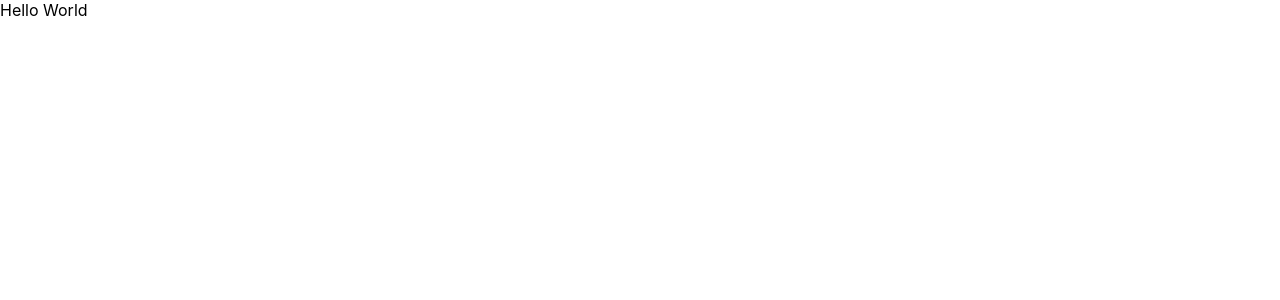
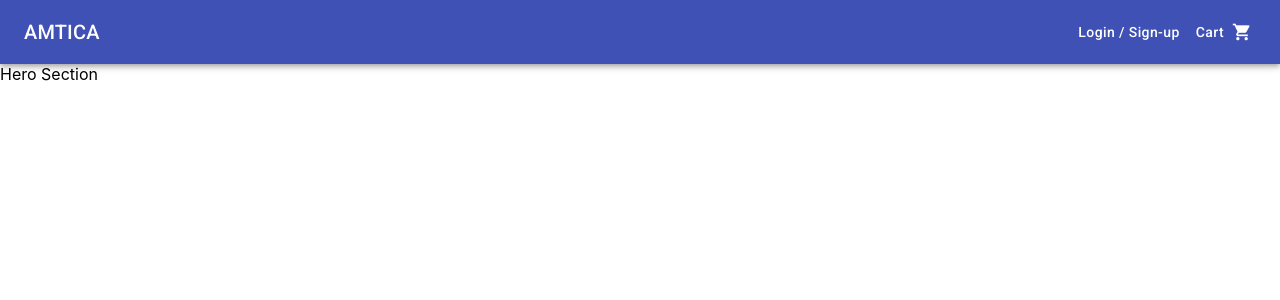
Before and after one commit to sadakchap/ecom-homepage-ui, a React (Create React App) app: page / in a window 1280 px wide. Shown: the top 300 px of the page. Built offline with nearby package versions, Linux system fonts and the light colour scheme.

Commit message:
created Navbar

```diff
--- a/src/App.js
+++ b/src/App.js
@@ -1,8 +1,9 @@
+import Home from "./components/Home";
 
 function App() {
   return (
     <div className="App">
-      Hello World
+      <Home />
     </div>
   );
 }
--- /dev/null
+++ b/src/components/Home/HeroSection.js
@@ -0,0 +1,9 @@
+const HeroSection = () => {
+    return (
+        <div>
+            Hero Section
+        </div>
+    )
+}
+
+export default HeroSection
--- /dev/null
+++ b/src/components/Home/index.js
@@ -0,0 +1,13 @@
+import Navbar from "../Layouts/Navbar"
+import HeroSection from "./HeroSection"
+
+const Home = () => {
+    return (
+        <div>
+            <Navbar />
+            <HeroSection />
+        </div>
+    )
+}
+
+export default Home
--- /dev/null
+++ b/src/components/Layouts/Navbar.js
@@ -0,0 +1,48 @@
+import { makeStyles } from "@material-ui/core/styles";
+import AppBar from "@material-ui/core/AppBar";
+import Toolbar from "@material-ui/core/Toolbar";
+import Typography from "@material-ui/core/Typography";
+import Button from "@material-ui/core/Button";
+
+const useStyles = makeStyles((theme) => ({
+  root: {
+    flexGrow: 1,
+  },
+  menuButton: {
+    marginRight: theme.spacing(2),
+  },
+  title: {
+    flexGrow: 1,
+  },
+  btnText: {
+      textTransform: "initial"
+  }
+}));
+
+const Navbar = () => {
+  const classes = useStyles();
+
+  return (
+    <div className={classes.root}>
+      <AppBar position="static">
+        <Toolbar>
+          <Typography variant="h6" className={classes.title}>
+            AMTICA
+          </Typography>
+          <Button color="inherit" className={classes.btnText}>
+            Login / Sign-up
+          </Button>
+          <Button
+            color="inherit"
+            className={classes.btnText}
+            endIcon={<i class="material-icons">shopping_cart</i>}
+          >
+            Cart
+          </Button>
+        </Toolbar>
+      </AppBar>
+    </div>
+  );
+}
+
+export default Navbar;
```
